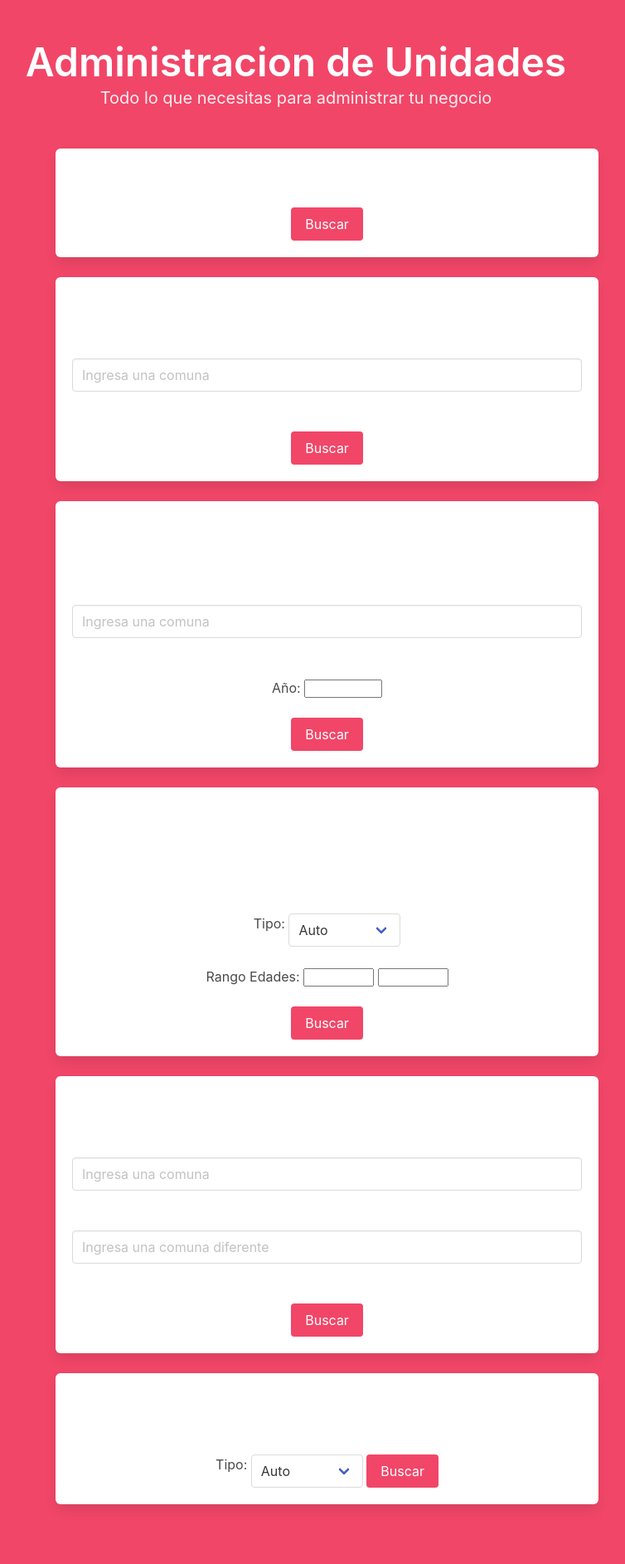
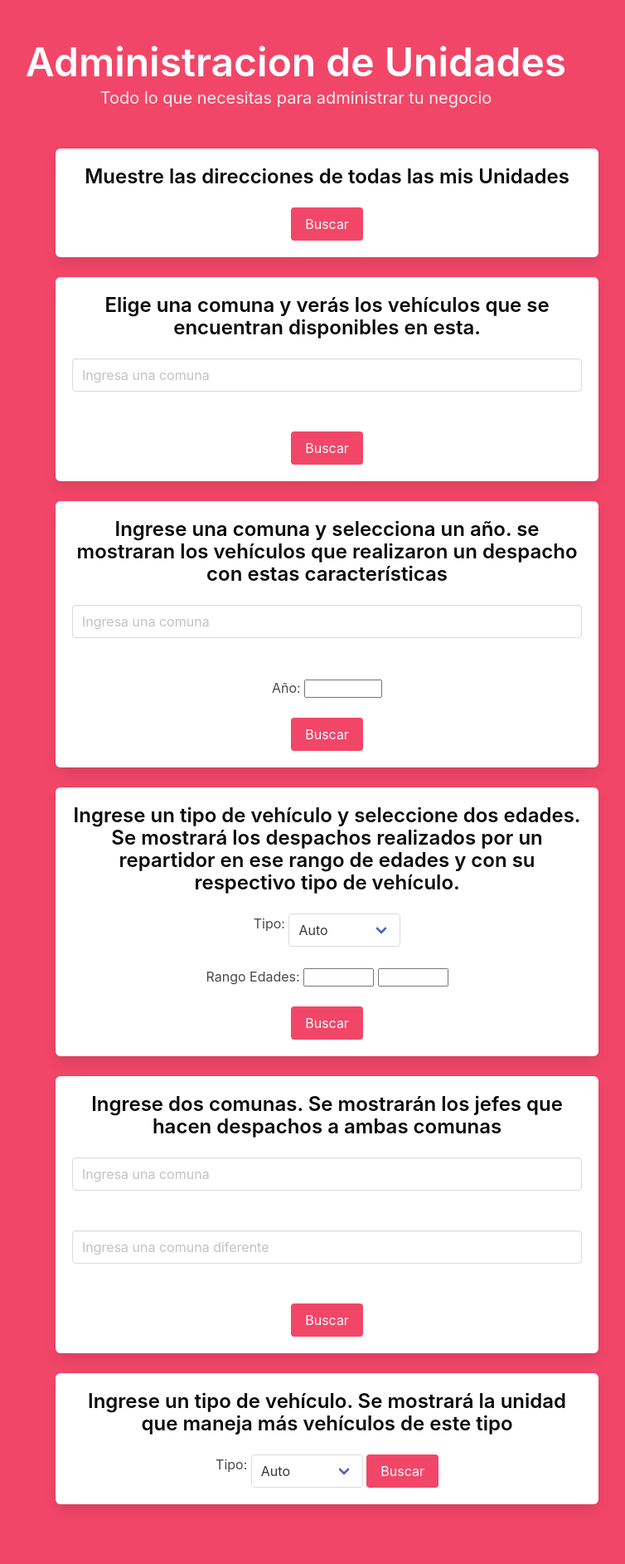
Before and after one commit to sebalepe/Base_datos, a PHP site: page / in a window 1280 px wide; the page is wider, and only the part inside the window is pictured. Shown: that part at 83% size, without its empty margins (283-1037 px from the left). Run offline with PHP 8.4, Linux system fonts and the light colour scheme.

Commit message:
color titulos

```diff
--- a/Sites/index.php
+++ b/Sites/index.php
@@ -16,7 +16,7 @@
             </div>
             <div class="tile is-parent is-10 is-vertical">
               <div class="tile is-8 is-child box">
-                <h3 class="title is-4 is-black" align="center">
+                <h3 class="title is-4 has-text-black" align="center">
                  Muestre las direcciones de todas las mis Unidades
                 </h3>
 
@@ -25,7 +25,7 @@
                 </form>
               </div>
               <div class="tile is-8 is-child box">
-                <h3 class="title is-4 is-black" align="center">
+                <h3 class="title is-4 has-text-black" align="center">
                   Elige una comuna y verás los vehículos que se encuentran disponibles en esta.
                 </h3>
                 <div align="center">
@@ -43,7 +43,7 @@
                 </div>
               </div>
               <div class="tile is-8 is-child box">
-                <h3 class="title is-4 is-black" align="center"> Ingrese una comuna y selecciona un año. se mostraran los vehículos
+                <h3 class="title is-4 has-text-black" align="center"> Ingrese una comuna y selecciona un año. se mostraran los vehículos
                 que realizaron un despacho con estas características</h3>
 
                 <div align="center">
@@ -64,7 +64,7 @@
                 </div>
               </div>
               <div class="tile is-8 is-child box">
-                <h3 class="title is-4 is-black" align="center">Ingrese un tipo de vehículo y seleccione dos edades. Se mostrará
+                <h3 class="title is-4 has-text-black" align="center">Ingrese un tipo de vehículo y seleccione dos edades. Se mostrará
                 los despachos realizados por un repartidor en ese rango de edades y con su respectivo tipo de vehículo.
                 </h3>
                 <div align="center">
@@ -89,7 +89,7 @@
                 </div>
               </div>
               <div class="tile is-8 is-child box">
-              <h3 class="title is-4 is-black" align="center">Ingrese dos comunas. Se mostrarán los jefes que hacen despachos a
+              <h3 class="title is-4 has-text-black" align="center">Ingrese dos comunas. Se mostrarán los jefes que hacen despachos a
               ambas comunas</h3>
                 <div align="center">
                   <form align="center" action="consultas/jefes_comunas.php" method="post">
@@ -114,7 +114,7 @@
                 </div>
               </div>
               <div class="tile is-8 is-child box">
-                <h3 class="title is-4 is-black" align="center">Ingrese un tipo de vehículo. Se mostrará la unidad que maneja
+                <h3 class="title is-4 has-text-black" align="center">Ingrese un tipo de vehículo. Se mostrará la unidad que maneja
                 más vehículos de este tipo</h3>
                 <div align="center">
                   <form align="center" action="consultas/max_tipo.php" method="post">
```
